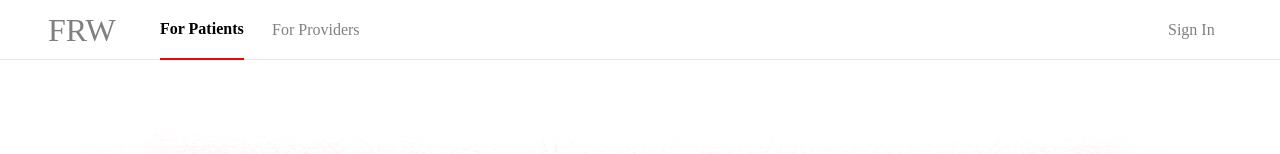
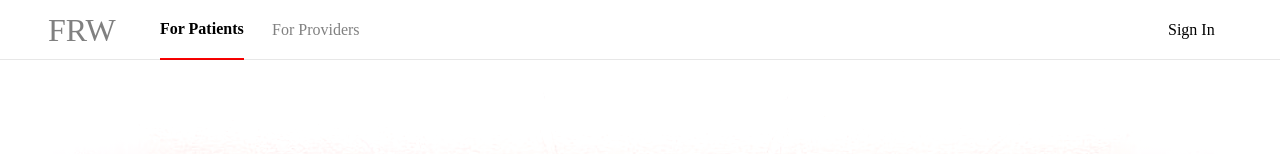
Before and after one commit to preyjk/Double-II, a Vue app in the folder frontend/: page / in a window 1280 px wide. In both pictures the pointer is over the element "Sign In". Shown: the top 154 px of the page. Built offline with nearby package versions, Linux system fonts and the light colour scheme; what @fawmi/vue-google-maps would draw is missing.

Commit message:
fix: login modal display in the bottom layer

```diff
--- a/frontend/src/components/patients/LoginComponent.vue
+++ b/frontend/src/components/patients/LoginComponent.vue
@@ -1,6 +1,8 @@
 <template>
   <div>
-    <span v-if="showSign" @click="showModal = true" class="sign-in-button">Sign In</span>
+    <span v-if="showSign" @click="showModal = true" class="sign-in-button"
+      >Sign In</span
+    >
     <span v-if="showAvatar">avatar</span>
     <div v-if="showModal" class="modal-overlay">
       <div class="modal">
@@ -16,7 +18,11 @@
           </div>
           <div class="form-actions">
             <button type="submit" class="submit-button">Submit</button>
-            <button type="button" @click="showModal = false" class="cancel-button">
+            <button
+              type="button"
+              @click="showModal = false"
+              class="cancel-button"
+            >
               Cancel
             </button>
           </div>
@@ -29,7 +35,10 @@
     </div>
 
     <!-- Register Component -->
-    <RegisterComponent v-if="showRegisterModal" @close="showRegisterModal = false" />
+    <RegisterComponent
+      v-if="showRegisterModal"
+      @close="showRegisterModal = false"
+    />
   </div>
 </template>
 
@@ -65,7 +74,7 @@ export default {
           this.password = "";
           this.showAvatar = true;
           // Navigate to Patient Detail Page after successful login
-          this.$router.push({ name: 'PersonalProfile' }); // Use the route name for PatientDetailPage
+          this.$router.push({ name: "PersonalProfile" }); // Use the route name for PatientDetailPage
         })
         .catch((error) => {
           console.error("Login failed:", error);
@@ -92,6 +101,7 @@ export default {
   align-items: center;
   justify-content: center;
   color: black;
+  z-index: 999;
 }
 
 .modal {
@@ -105,6 +115,9 @@ export default {
 
 .sign-in-button {
   cursor: pointer;
+}
+.sign-in-button:hover {
+  color: black;
 }
 .form-group {
   margin-bottom: 20px;
```
